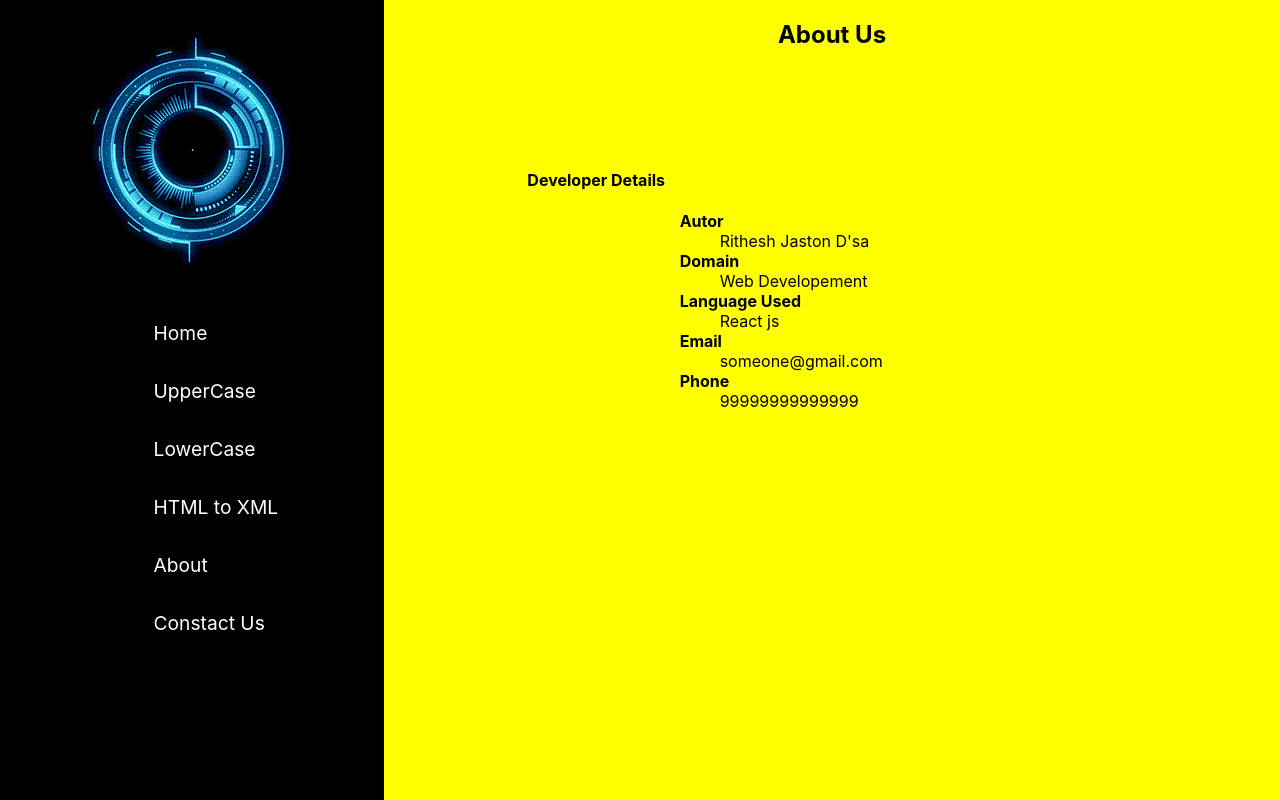
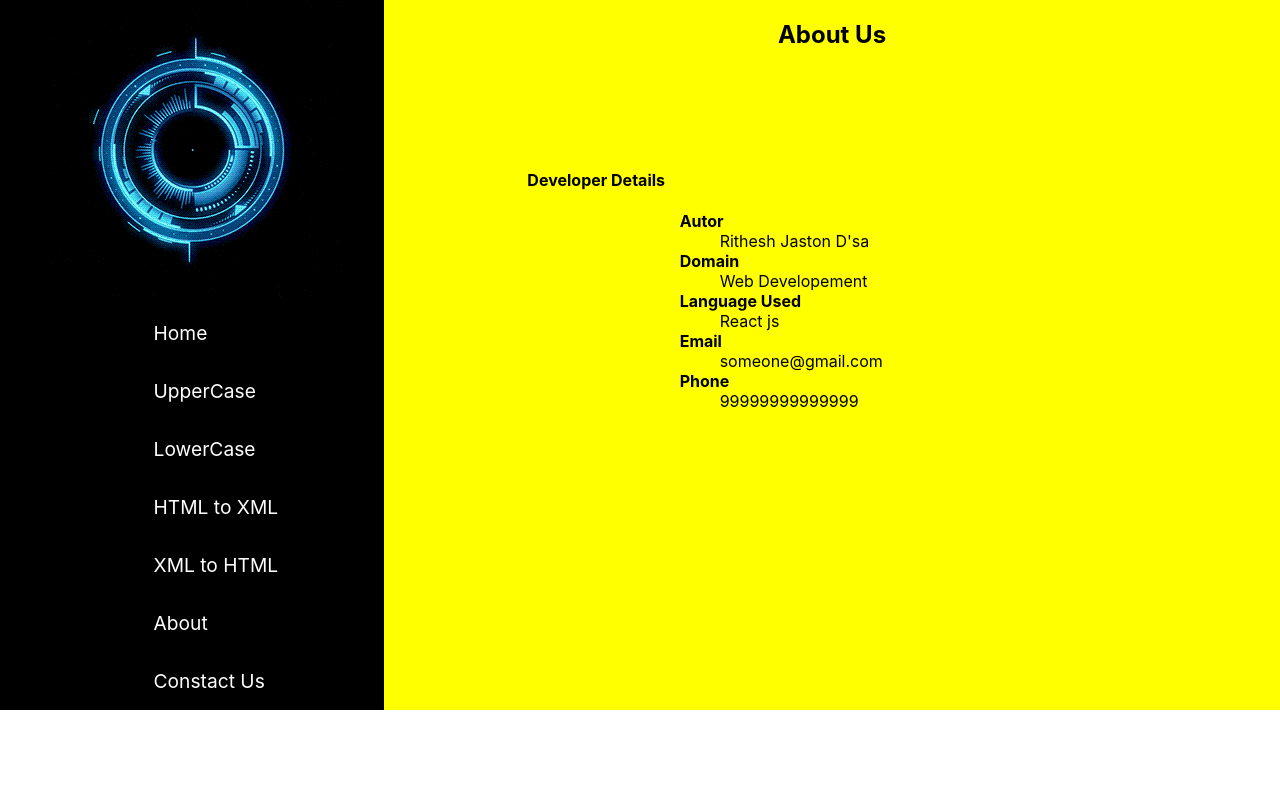
Before and after one commit to ritheshjaston/Texter-React-Js, a React (Create React App) app: page /about in a window 1280 px wide. Built offline with nearby package versions, Linux system fonts and the light colour scheme.

Commit message:
css update

```diff
--- a/src/App.css
+++ b/src/App.css
@@ -4,6 +4,7 @@ html, body {
   height: 100%;
   margin: 0;
   padding: 0;
+  overflow: hidden;
 }
 .lefttab {
   background-color: black;
@@ -11,8 +12,11 @@ html, body {
   margin-left: 0;
   padding-left: 0;
   /* height: 800px; */
-  overflow-x: hidden;
-      overflow-y: auto;
+  /* overflow-x: hidden; */
+
+      /* overflow-y: auto; */
+      height: auto;
+      overflow: hidden;
 }
 .inner .img {
   margin: auto;
@@ -26,13 +30,18 @@ html, body {
   color: white;
   display: block;
   padding-left: 40%;
+  overflow-y: scroll;
+
 }
 .texter {
   background-color: yellow;
   width: 70%;
   margin-left: 0;
   padding-left: 0;
-  height: 800px;
+  /* overflow-x: hidden; */
+  overflow-y: hidden;
+  height: auto;
+  overflow-y: scroll;
 }
 .homer {
   background-color: #fdd4ab;
--- a/src/components/Home.js
+++ b/src/components/Home.js
@@ -11,6 +11,7 @@ export default function Home(props) {
           <Link to="/upper">UpperCase</Link>
           <Link to="/lower">LowerCase</Link>
           <Link to="/convertxml">HTML to XML</Link>
+          <Link to="/convertxml">XML to HTML</Link>
           <Link to="/about">About</Link>
           <Link to="/contact">Constact Us</Link>
         </div>
```
